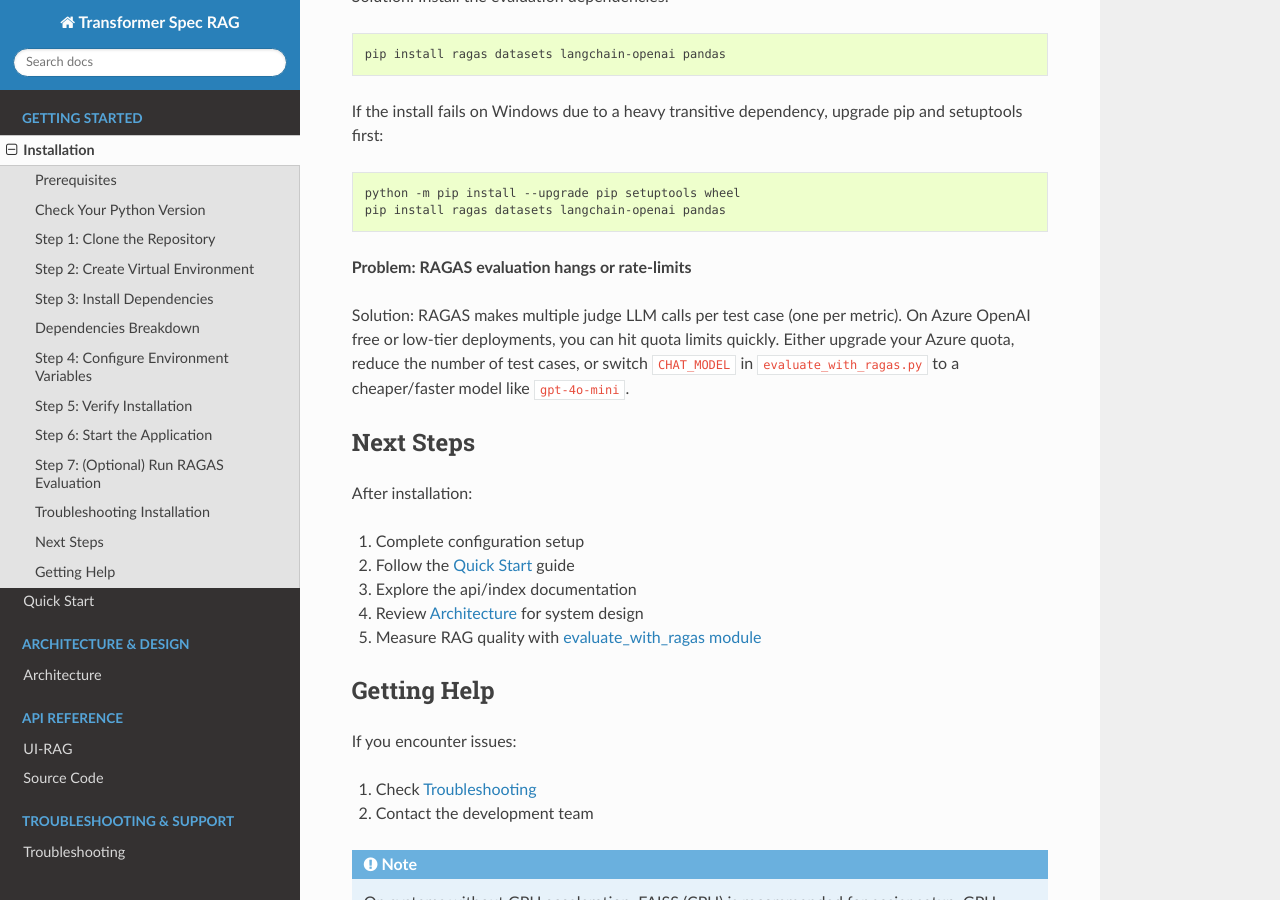
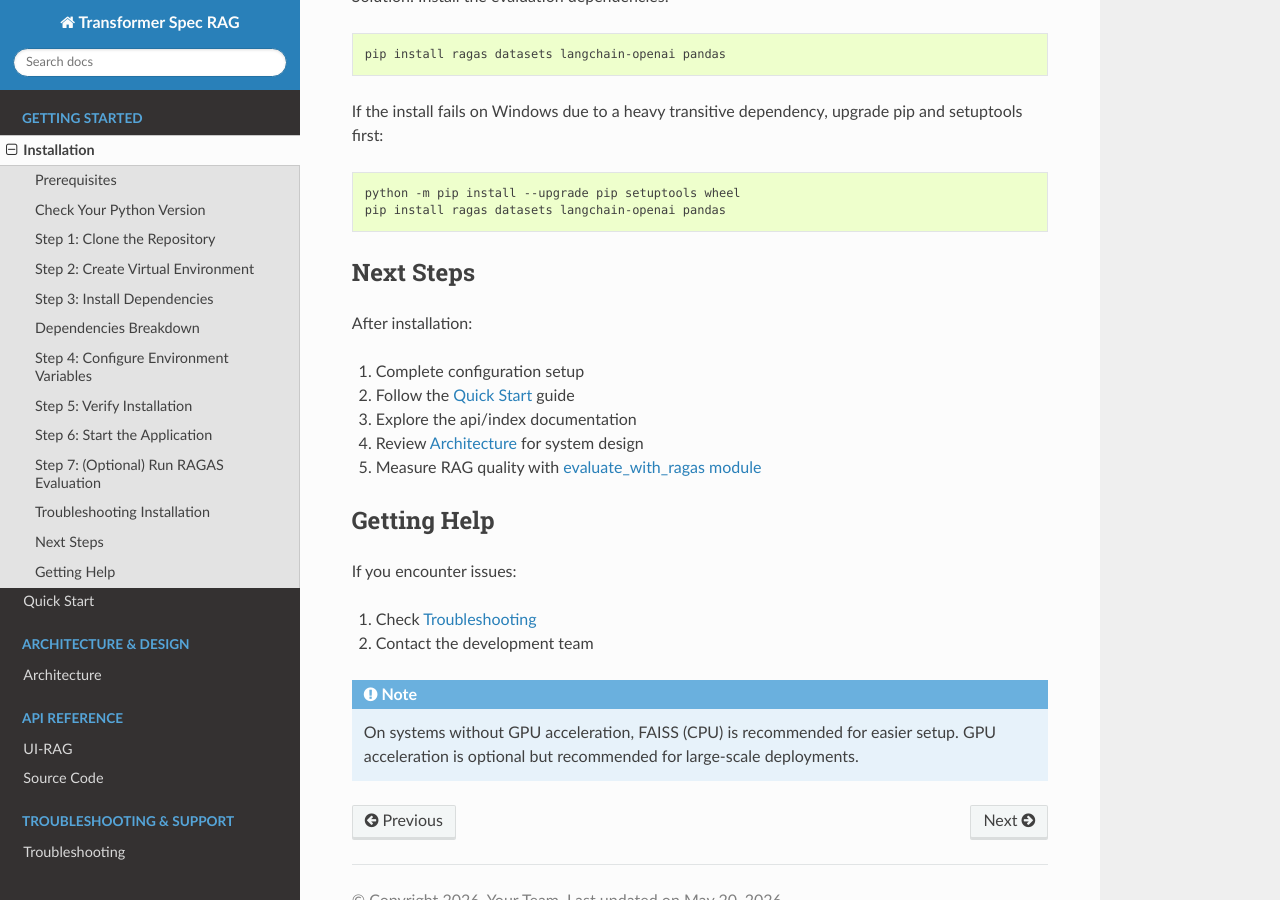
Before and after one commit to chaitra-bhandari/TransformerRag, a Sphinx documentation site: the page built from UI-RAG/docs/installation.rst, in a window 1280 px wide and 900 px high, scrolled down 5726 px. Built offline with Sphinx 7.4.7 and the Read the Docs theme 3.1.0, drawn with Linux system fonts in a browser that asks for light colours; pages that are not in the unit, such as notebooks, are missing from menus.

Commit message:
Update installation.rst

```diff
--- a/UI-RAG/docs/installation.rst
+++ b/UI-RAG/docs/installation.rst
@@ -305,13 +305,6 @@ upgrade pip and setuptools first:
     python -m pip install --upgrade pip setuptools wheel
     pip install ragas datasets langchain-openai pandas
 
-**Problem: RAGAS evaluation hangs or rate-limits**
-
-Solution: RAGAS makes multiple judge LLM calls per test case (one per metric).
-On Azure OpenAI free or low-tier deployments, you can hit quota limits quickly.
-Either upgrade your Azure quota, reduce the number of test cases, or switch
-``CHAT_MODEL`` in ``evaluate_with_ragas.py`` to a cheaper/faster model like
-``gpt-4o-mini``.
 
 Next Steps
 ==========
```
